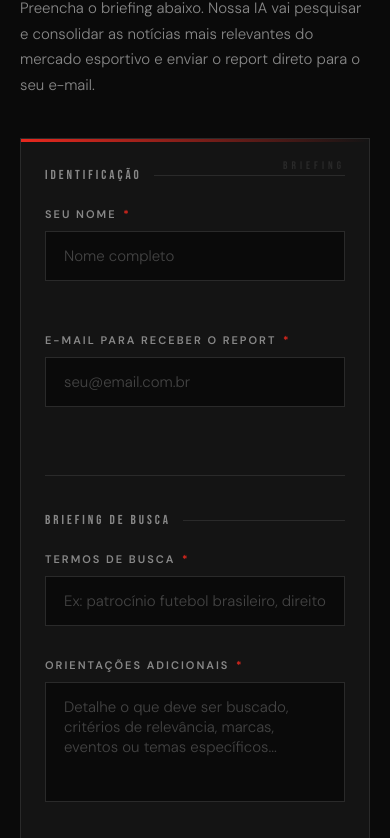
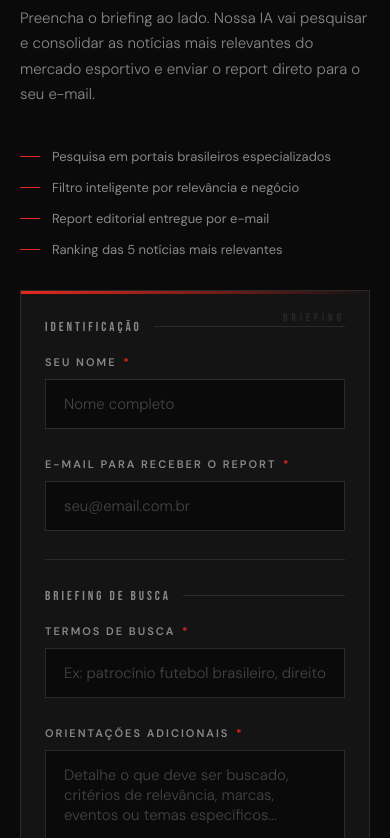
Before and after one commit to maquinadoesporte/Briefing-de-Mercado, a plain HTML site: page index.html in a window 390 px wide. Shown: the part 306-1144 px from the top of the page. Drawn offline with Linux system fonts and the light colour scheme.

Commit message:
Update index.html

```diff
--- a/index.html
+++ b/index.html
@@ -90,12 +90,23 @@
     font-weight: 500;
   }
 
-  /* HERO */
+  /* TWO COLUMN MAIN LAYOUT */
+  .main-layout {
+    width: 100%;
+    max-width: 1280px;
+    padding: 0 40px;
+    display: grid;
+    grid-template-columns: 1fr 1fr;
+    gap: 60px;
+    align-items: start;
+    flex: 1;
+  }
+
+  /* HERO — coluna esquerda */
   .hero {
-    width: 100%;
-    max-width: 860px;
-    padding: 80px 40px 60px;
-    position: relative;
+    padding: 80px 0 80px;
+    position: sticky;
+    top: 40px;
   }
 
   .hero-tag {
@@ -129,11 +140,11 @@
 
   .hero h1 {
     font-family: 'Bebas Neue', sans-serif;
-    font-size: clamp(48px, 7vw, 80px);
-    line-height: 0.95;
+    font-size: clamp(52px, 6vw, 88px);
+    line-height: 0.93;
     letter-spacing: 1px;
     color: var(--branco-puro);
-    margin-bottom: 20px;
+    margin-bottom: 24px;
   }
 
   .hero h1 em {
@@ -145,21 +156,42 @@
     font-size: 15px;
     color: var(--texto-muted);
     line-height: 1.7;
-    max-width: 520px;
+    max-width: 420px;
     font-weight: 300;
+    margin-bottom: 40px;
   }
 
-  /* FORM CARD */
+  .hero-features {
+    display: flex;
+    flex-direction: column;
+    gap: 14px;
+  }
+
+  .hero-feature {
+    display: flex;
+    align-items: center;
+    gap: 12px;
+    font-size: 13px;
+    color: var(--texto-muted);
+  }
+
+  .hero-feature::before {
+    content: '';
+    width: 20px;
+    height: 1px;
+    background: var(--vermelho);
+    flex-shrink: 0;
+  }
+
+  /* FORM — coluna direita */
   .form-wrapper {
-    width: 100%;
-    max-width: 860px;
-    padding: 0 40px 80px;
+    padding: 60px 0 80px;
   }
 
   .form-card {
     background: var(--cinza-escuro);
     border: 1px solid var(--cinza-borda);
-    padding: 48px;
+    padding: 40px;
     position: relative;
     overflow: hidden;
   }
@@ -183,7 +215,7 @@
   }
 
   .field-group {
-    margin-bottom: 32px;
+    margin-bottom: 28px;
   }
 
   label {
@@ -233,16 +265,10 @@
 
   textarea { min-height: 120px; }
 
-  .row-2 {
-    display: grid;
-    grid-template-columns: 1fr 1fr;
-    gap: 20px;
-  }
-
   .divider {
     border: none;
     border-top: 1px solid var(--cinza-borda);
-    margin: 36px 0;
+    margin: 28px 0;
   }
 
   .section-label {
@@ -250,7 +276,7 @@
     font-size: 13px;
     letter-spacing: 3px;
     color: var(--texto-muted);
-    margin-bottom: 24px;
+    margin-bottom: 20px;
     display: flex;
     align-items: center;
     gap: 12px;
@@ -268,7 +294,7 @@
     display: flex;
     align-items: center;
     gap: 20px;
-    margin-top: 36px;
+    margin-top: 28px;
   }
 
   button[type="submit"] {
@@ -282,8 +308,6 @@
     cursor: pointer;
     transition: background 0.2s, transform 0.1s;
     clip-path: polygon(0 0, 95% 0, 100% 20%, 100% 100%, 5% 100%, 0 80%);
-    position: relative;
-    overflow: hidden;
   }
 
   button[type="submit"]:hover { background: var(--vermelho-escuro); }
@@ -296,7 +320,7 @@
     line-height: 1.5;
   }
 
-  /* LOADING STATE */
+  /* LOADING */
   .loading-overlay {
     display: none;
     position: fixed;
@@ -335,12 +359,12 @@
     letter-spacing: 1px;
   }
 
-  /* SUCCESS STATE */
+  /* SUCCESS */
   .success-screen {
     display: none;
     width: 100%;
-    max-width: 860px;
-    padding: 80px 40px;
+    max-width: 1280px;
+    padding: 120px 40px;
     text-align: center;
     flex-direction: column;
     align-items: center;
@@ -404,13 +428,19 @@
     letter-spacing: 1px;
   }
 
-  @media (max-width: 600px) {
+  @media (max-width: 900px) {
+    .main-layout {
+      grid-template-columns: 1fr;
+      gap: 0;
+      padding: 0 20px;
+    }
+    .hero {
+      padding: 48px 0 32px;
+      position: static;
+    }
+    .form-wrapper { padding: 0 0 60px; }
+    .form-card { padding: 28px 24px; }
     header { padding: 20px; }
-    .hero { padding: 48px 20px 40px; }
-    .form-wrapper { padding: 0 20px 60px; }
-    .form-card { padding: 28px 24px; }
-    .row-2 { grid-template-columns: 1fr; }
-    .submit-row { flex-direction: column; align-items: flex-start; }
     footer { padding: 20px; flex-direction: column; gap: 8px; }
   }
 </style>
@@ -430,29 +460,37 @@
   <div class="badge">Buscador de Mercado</div>
 </header>
 
-<!-- FORM PRINCIPAL -->
+<!-- LAYOUT DUAS COLUNAS -->
+<div class="main-layout" id="mainLayout">
+
+  <!-- COLUNA ESQUERDA: HERO -->
   <div class="hero" id="heroSection">
     <div class="hero-tag">IA + Pesquisa em tempo real</div>
     <h1>Briefing<br>de <em>Mercado</em></h1>
-  <p>Preencha o briefing abaixo. Nossa IA vai pesquisar e consolidar as notícias mais relevantes do mercado esportivo e enviar o report direto para o seu e-mail.</p>
+    <p>Preencha o briefing ao lado. Nossa IA vai pesquisar e consolidar as notícias mais relevantes do mercado esportivo e enviar o report direto para o seu e-mail.</p>
+    <div class="hero-features">
+      <div class="hero-feature">Pesquisa em portais brasileiros especializados</div>
+      <div class="hero-feature">Filtro inteligente por relevância e negócio</div>
+      <div class="hero-feature">Report editorial entregue por e-mail</div>
+      <div class="hero-feature">Ranking das 5 notícias mais relevantes</div>
+    </div>
   </div>
 
+  <!-- COLUNA DIREITA: FORMULÁRIO -->
   <div class="form-wrapper" id="formWrapper">
     <div class="form-card">
-
       <form id="briefingForm">
 
         <div class="section-label">Identificação</div>
 
-      <div class="row-2">
         <div class="field-group">
           <label>Seu nome <span>*</span></label>
           <input type="text" id="nome" placeholder="Nome completo" required>
         </div>
+
         <div class="field-group">
           <label>E-mail para receber o report <span>*</span></label>
           <input type="email" id="email" placeholder="seu@email.com.br" required>
-        </div>
         </div>
 
         <hr class="divider">
@@ -483,6 +521,8 @@
     </div>
   </div>
 
+</div>
+
 <!-- SUCCESS -->
 <div class="success-screen" id="successScreen">
   <div class="success-icon">✓</div>
@@ -506,14 +546,12 @@
 </footer>
 
 <script>
-  // ⚠️ SUBSTITUA PELA URL DO SEU WEBHOOK DO N8N
   const WEBHOOK_URL = 'https://prod.maquinista.com.br/webhook/briefing-esporte';
 
   function resetForm() {
     document.getElementById('briefingForm').reset();
     document.getElementById('successScreen').classList.remove('active');
-    document.getElementById('heroSection').style.display = '';
-    document.getElementById('formWrapper').style.display = '';
+    document.getElementById('mainLayout').style.display = '';
     document.getElementById('submitBtn').disabled = false;
     document.getElementById('errorMsg').classList.remove('active');
   }
@@ -521,8 +559,7 @@
   const form = document.getElementById('briefingForm');
   const loading = document.getElementById('loadingOverlay');
   const success = document.getElementById('successScreen');
-  const heroSection = document.getElementById('heroSection');
-  const formWrapper = document.getElementById('formWrapper');
+  const mainLayout = document.getElementById('mainLayout');
   const errorMsg = document.getElementById('errorMsg');
   const submitBtn = document.getElementById('submitBtn');
 
@@ -549,8 +586,7 @@
       });
 
       loading.classList.remove('active');
-      heroSection.style.display = 'none';
-      formWrapper.style.display = 'none';
+      mainLayout.style.display = 'none';
       success.classList.add('active');
 
     } catch (err) {
```
Lines whose indentation alone changed are shown as unchanged.
